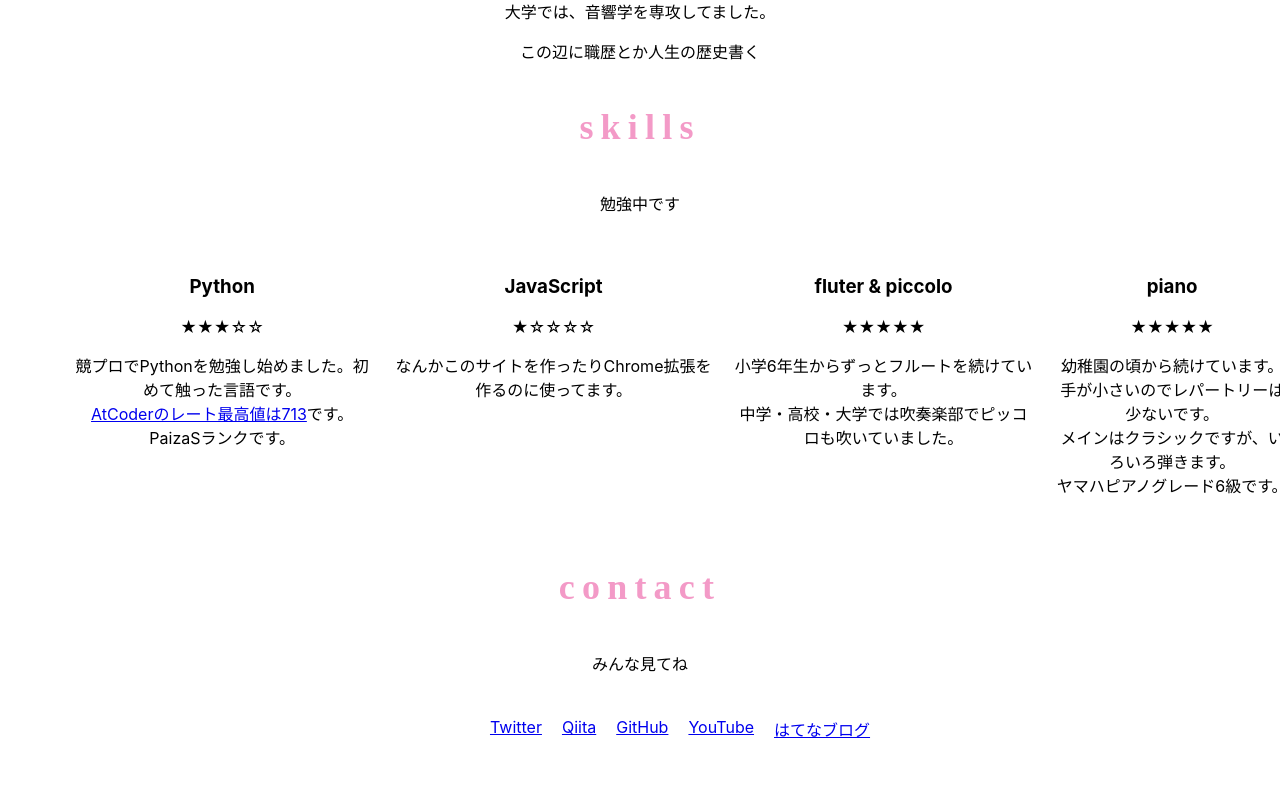
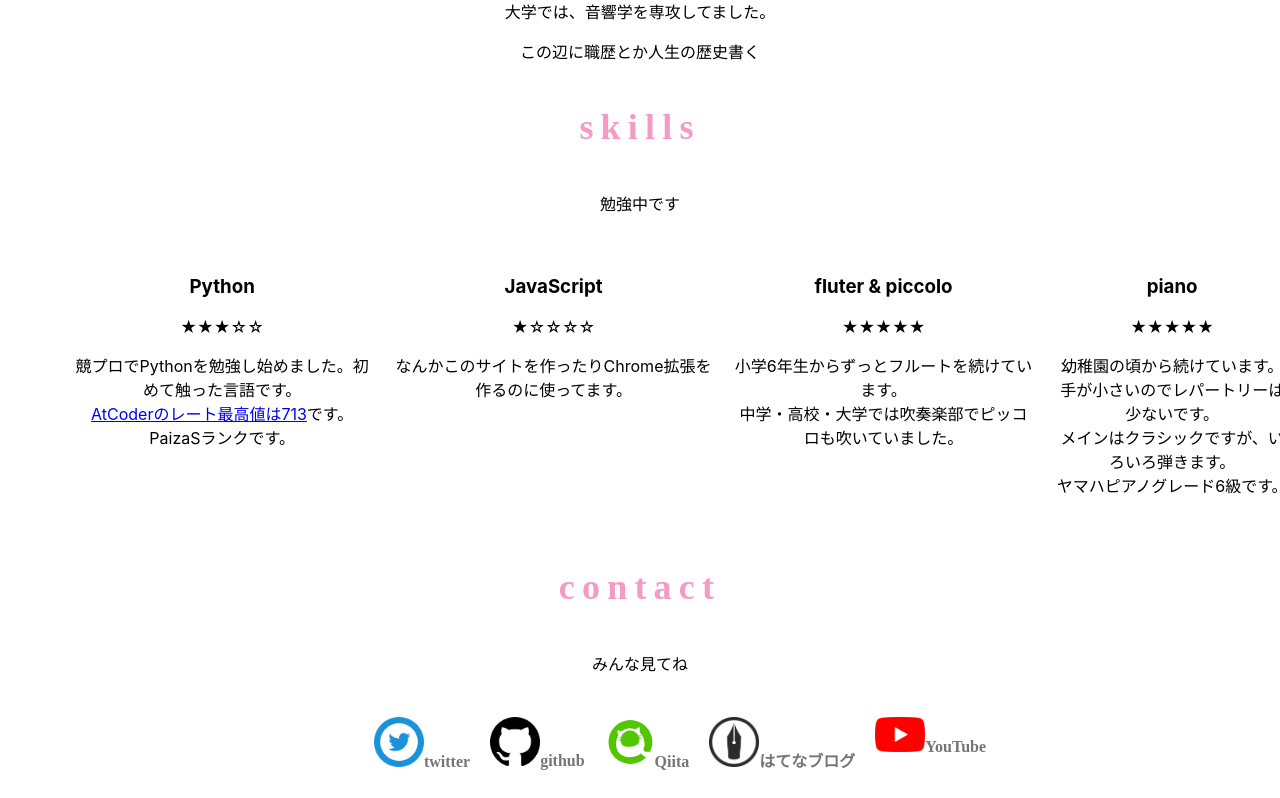
Before and after one commit to wanwan0622/my-portfolio, a React (Create React App) app in the folder my-portfolio/: page / in a window 1280 px wide. Shown: the part 1495-2293 px from the top of the page. Before the commit the page ends 2262 px from the top, so only its background shows below. Built offline with nearby package versions, Linux system fonts and the light colour scheme.

Commit message:
コンタクトページをいい感じに

```diff
--- a/my-portfolio/src/components/LinkItem.js
+++ b/my-portfolio/src/components/LinkItem.js
@@ -1,19 +1,36 @@
-import { fontFamily } from '@mui/system';
-import React from 'react';
-import { Link } from 'react-router-dom';
+import { fontFamily } from "@mui/system";
+import React from "react";
+import { Link } from "react-router-dom";
 
-const LinkItem = ({href, children}) => {
-  return (
-    <Link to={href} style={{
-      textDecoration: 'none',
-      fontSize: '16px',
-      color: '#757575',
-      fontWeight: 'bold',
-      fontFamily: '"Cormorant Garamond", serif'
-      }}>
+const LinkItem = ({ href, is_newpage, children }) => {
+  return is_newpage ? (
+    <Link
+      to={href}
+      target="blank"
+      style={{
+        textDecoration: "none",
+        fontSize: "16px",
+        color: "#757575",
+        fontWeight: "bold",
+        fontFamily: '"Cormorant Garamond", serif',
+      }}
+    >
       {children}
     </Link>
-  )
-}
+  ) : (
+    <Link
+      to={href}
+      style={{
+        textDecoration: "none",
+        fontSize: "16px",
+        color: "#757575",
+        fontWeight: "bold",
+        fontFamily: '"Cormorant Garamond", serif',
+      }}
+    >
+      {children}
+    </Link>
+  );
+};
 
 export default LinkItem;
--- a/my-portfolio/src/components/contact.js
+++ b/my-portfolio/src/components/contact.js
@@ -1,5 +1,14 @@
 import React from 'react';
 import { BrowserRouter, Link } from 'react-router-dom';
+import LinkItem from './LinkItem';
+
+const contact_lists = [
+  {href: 'https://twitter.com/bamboooo_music', image: './contact/twitter.png', text: 'twitter'},
+  {href: 'https://github.com/wanwan0622', image: './contact/github.png', text: 'github'},
+  {href: 'https://qiita.com/bamboo_music_ac', image: './contact/qiita.png', text: 'Qiita'},
+  {href: 'https://bamboo-music.hatenablog.com/', image: './contact/hatenablog.png', text: 'はてなブログ'},
+  {href: 'https://www.youtube.com/channel/UCJInq63t9v5ZTxqMZcFsIBQ', image: './contact/youtube.png', text: 'YouTube'}
+]
 
 const Contact = () => {
   return (
@@ -8,21 +17,14 @@ const Contact = () => {
         <h2 className='heading-primary'>Contact</h2>
         <p>みんな見てね</p>
         <ul>
-          <li>
-            <Link to='https://twitter.com/bamboooo_music'>Twitter</Link>
-          </li>
-          <li>
-            <Link to='https://qiita.com/bamboo_music_ac'>Qiita</Link>
-          </li>
-          <li>
-            <Link to='https://github.com/wanwan0622'>GitHub</Link>
-          </li>
-          <li>
-            <Link to='https://www.youtube.com/channel/UCJInq63t9v5ZTxqMZcFsIBQ'>YouTube</Link>
-          </li>
-          <li>
-            <Link to='https://bamboo-music.hatenablog.com/'>はてなブログ</Link>
-          </li>
+          {contact_lists.map((contact) => (
+            <li>
+              <LinkItem href={contact.href} is_newpage={true}>
+                <img src={contact.image} width='50px'></img>
+                {contact.text}
+              </LinkItem>
+            </li>
+          ))}
         </ul>
       </BrowserRouter>
     </div>
--- a/my-portfolio/src/components/navbar.js
+++ b/my-portfolio/src/components/navbar.js
@@ -21,7 +21,7 @@ const Navbar = () => {
         <ul>
           {navbar_lists.map((value) => (
             <li key={value.text}>
-              <LinkItem href={value.href}>{value.text}</LinkItem>
+              <LinkItem href={value.href} is_newpage={false}>{value.text}</LinkItem>
             </li>
           ))}
         </ul>
```
